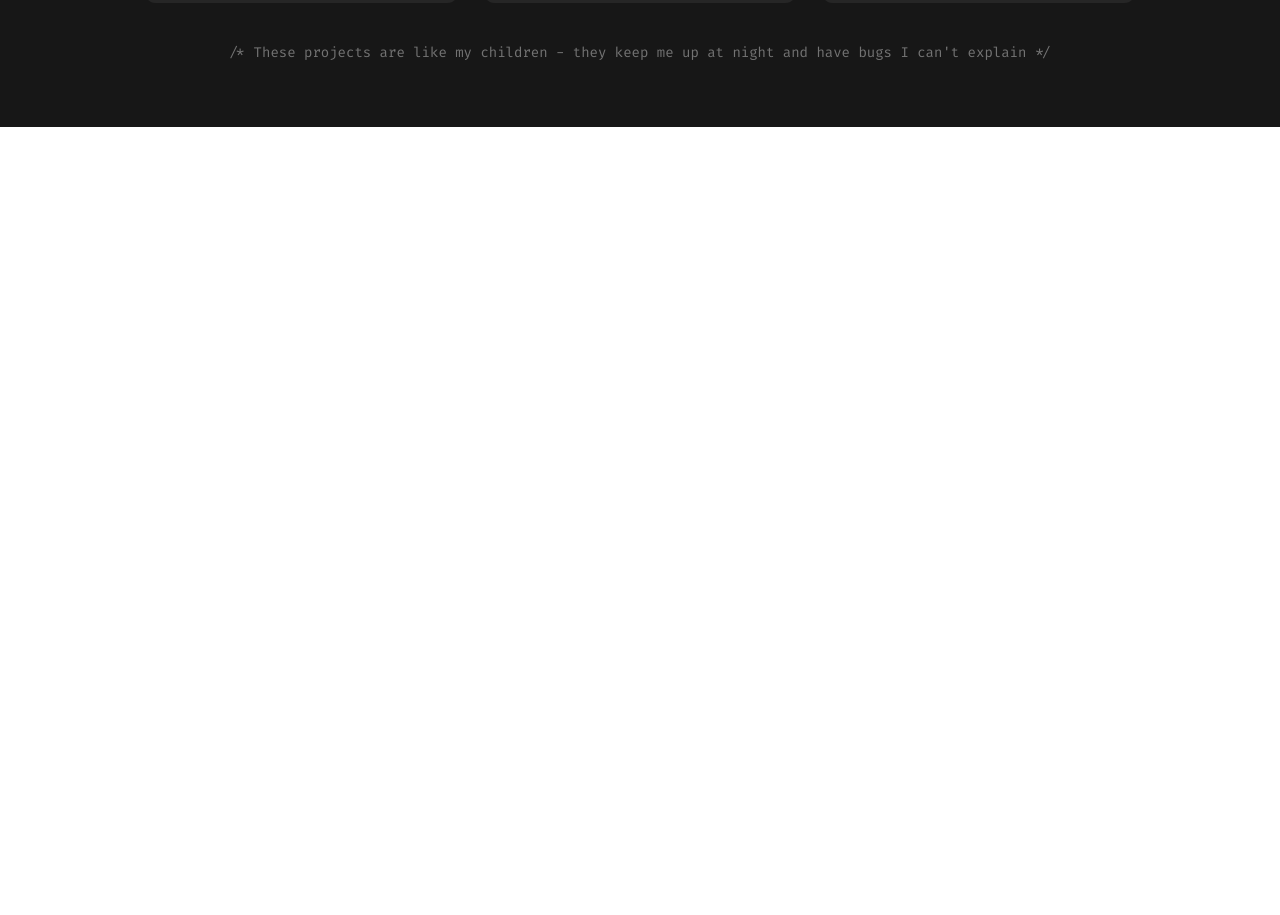
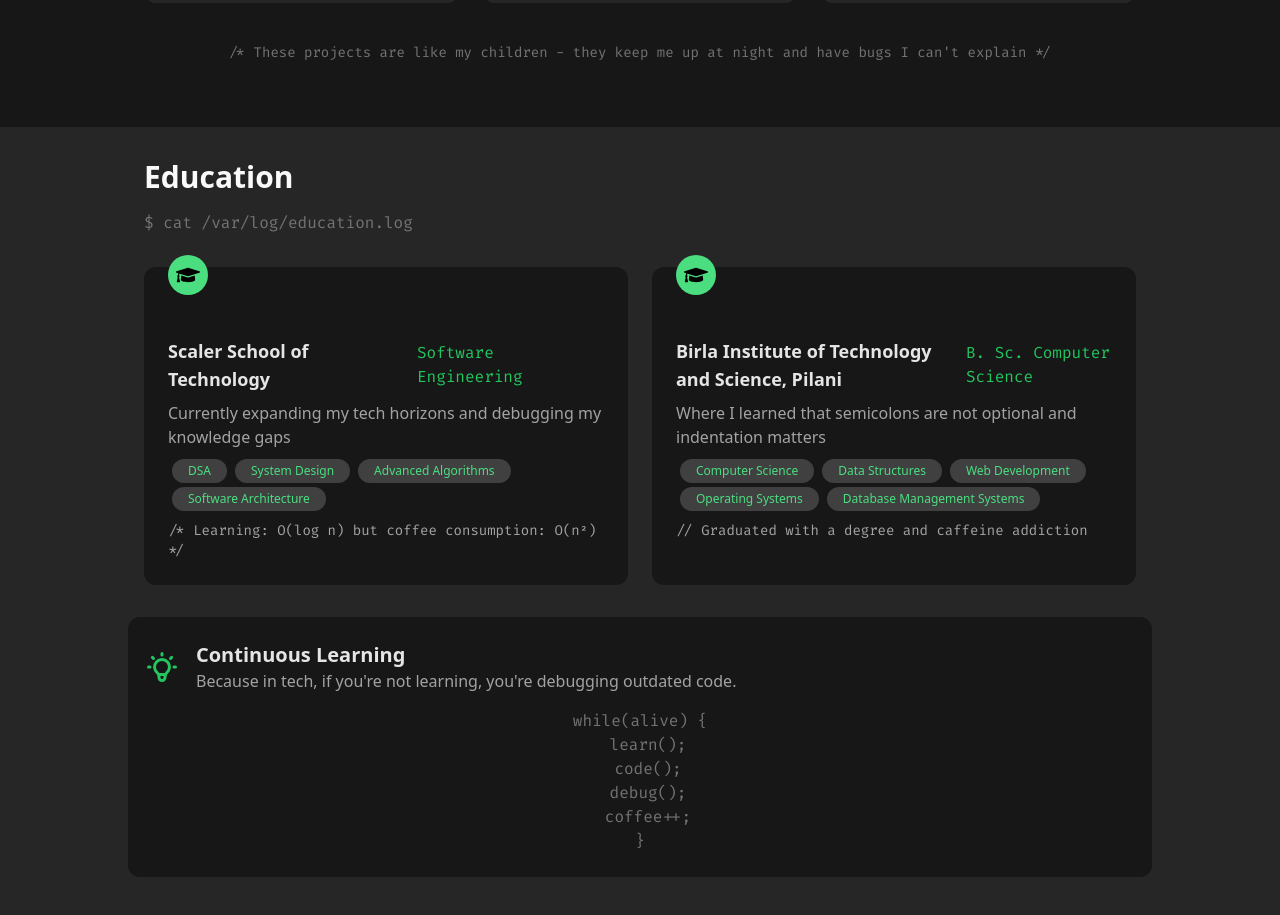
Before and after one commit to yasharya2901/my_portfolio_website, a Next.js app: page / in a window 1280 px wide. Shown: the part 3249-4164 px from the top of the page. Before the commit the page ends 3376 px from the top, so only its background shows below. Built offline with nearby package versions, Linux system fonts and the light colour scheme.

Commit message:
Education Completed

```diff
--- /dev/null
+++ b/src/app/components/EducationCard/EducationCard.tsx
@@ -0,0 +1,31 @@
+import React from 'react'
+import { IconType } from 'react-icons'
+import LanguageTag from '../LanguageTag'
+
+function EducationCard({icon, name, qualification, description, tags, comment}:{icon: IconType, name: string, qualification: string, description: string, tags: string[], comment?: string}) {
+  return (
+    <div className='bg-[#171717] font-sans p-6 rounded-xl hover:bg-[#171717]/80 hover:scale-[1.01] hover:transform transition-all'>
+        <div className='text-black text-2xl relative -top-9 bg-green-400 rounded-full p-2 inline-block'>{React.createElement(icon)}</div>
+        <div className='flex flex-col gap-2'>
+            <div className="flex gap-2 items-center justify-between">
+                <div className='text-neutral-200 text-lg font-semibold'>{name}</div>
+                <div className='text-green-500 font-fira'>{qualification}</div>
+            </div>
+            <div className='text-neutral-400'>
+                {description}
+            </div>
+            <div>
+                {tags.map((tag, index) => (
+                    <LanguageTag key={index} lang={tag} textColor='text-green-400' backgroundColor='bg-neutral-700' textSize='text-xs' />
+                ))}
+            </div>
+            <div>
+                {comment && <p className='text-neutral-400 text-sm font-fira'>{comment}</p>}
+            </div>
+        </div>
+
+    </div>
+  )
+}
+
+export default EducationCard
--- /dev/null
+++ b/src/app/components/EducationCard/index.ts
@@ -0,0 +1 @@
+export {default} from './EducationCard';
--- /dev/null
+++ b/src/app/components/EducationDetails/EducationDetails.tsx
@@ -0,0 +1,63 @@
+import React from 'react'
+import EducationCard from '../EducationCard'
+import { FaGraduationCap } from 'react-icons/fa'
+import { TbBulb } from 'react-icons/tb'
+
+const educationDetails = [
+    {
+        icon: FaGraduationCap,
+        name: "Scaler School of Technology",
+        description: 'Currently expanding my tech horizons and debugging my knowledge gaps',
+        qualification: 'Software Engineering',
+        tags: ['DSA', 'System Design', 'Advanced Algorithms', 'Software Architecture'],
+        comment: `/* Learning: O(log n) but coffee consumption: O(n²) */`
+    },
+    {
+        icon: FaGraduationCap,
+        name: "Birla Institute of Technology and Science, Pilani",
+        description: 'Where I learned that semicolons are not optional and indentation matters',
+        qualification: 'B. Sc. Computer Science',
+        tags: ['Computer Science', 'Data Structures', 'Web Development', 'Operating Systems', 'Database Management Systems'],
+        comment: `// Graduated with a degree and caffeine addiction`
+    }
+]
+
+function EducationDetails() {
+  return (
+    <div className={`bg-[#262626] font-sans pb-16`}>
+        <div id="education-heading" className={`max-w-5xl mx-auto py-8 px-4`}>
+            <div className='text-3xl font-bold text-neutral-50 mb-4'>Education</div>
+            <div className='font-fira text-neutral-500'>{`$ cat /var/log/education.log`}</div>
+        </div>
+
+        <div className='grid md:grid-cols-2 gap-4 md:gap-6 justify-center md:max-w-5xl mx-auto px-4'>
+            {educationDetails.map((education, index) => (
+                <EducationCard key={index} icon={education.icon} name={education.name} description={education.description} qualification={education.qualification} tags={education.tags} comment={education.comment} />
+            ))}
+        </div>
+        <div className='mx-4'>
+
+
+        <div className='bg-[#171717] font-sans p-6 rounded-xl hover:scale-[1.005] hover:bg-[#171717]/80 hover:transform transition-all max-w-5xl mx-auto mt-8 px-4'>
+            <div className={`flex flex-row justify-start items-center gap-4`}>
+                <div className={`text-4xl text-green-500`}><TbBulb/></div>
+                <div className='flex flex-col items-start justify-center'>
+                    <div className='text-xl font-semibold text-neutral-200'>Continuous Learning</div>
+                    <div className='text-neutral-400'>{`Because in tech, if you're not learning, you're debugging outdated code.`}</div>
+                </div>
+            </div>
+            <div className={`font-fira flex flex-col items-center text-neutral-500 mt-4`}>
+                <div>{`while(alive) {`}</div>
+                <div className="ml-4">{`learn();`}</div>
+                <div className="ml-4">{`code();`}</div>
+                <div className="ml-4">{`debug();`}</div>
+                <div className="ml-4">{`coffee++;`}</div>
+                <div>{`}`}</div>
+            </div>
+        </div>
+        </div>
+    </div>
+  )
+}
+
+export default EducationDetails
--- /dev/null
+++ b/src/app/components/EducationDetails/index.ts
@@ -0,0 +1 @@
+export {default} from './EducationDetails';
--- a/src/app/components/ProjectCard/ProjectCard.tsx
+++ b/src/app/components/ProjectCard/ProjectCard.tsx
@@ -6,7 +6,7 @@
 
 function ProjectCard({icon, projectLink, title, description, stacks}:{icon: IconType, projectLink?: string, title: string, description: string, stacks: string[]}) {
   return (
-    <div className={`bg-[#262626] flex flex-col gap-2 font-sans p-6 rounded-xl hover:bg-neutral-800/60 hover:transform transition-all`}>
+    <div className={`bg-[#262626] flex flex-col gap-2 font-sans p-6 rounded-xl hover:scale-[1.01] hover:bg-neutral-800/60 hover:transform transition-all`}>
         <div className='flex flex-row items-center justify-between'>
             <div className='text-green-400 text-2xl'>{React.createElement(icon)}</div>
             <div>
--- a/src/app/page.tsx
+++ b/src/app/page.tsx
@@ -1,4 +1,5 @@
 import About from "./components/About";
+import EducationDetails from "./components/EducationDetails";
 import FeaturedProjects from "./components/FeaturedProjects";
 import Navbar from "./components/Navbar";
 import TechnicalStacks from "./components/TechnicalStacks";
@@ -26,6 +27,9 @@
       <div>
         <FeaturedProjects/>
       </div>
+      <div>
+        <EducationDetails/>
+      </div>
     </div>
   );
 }
```
